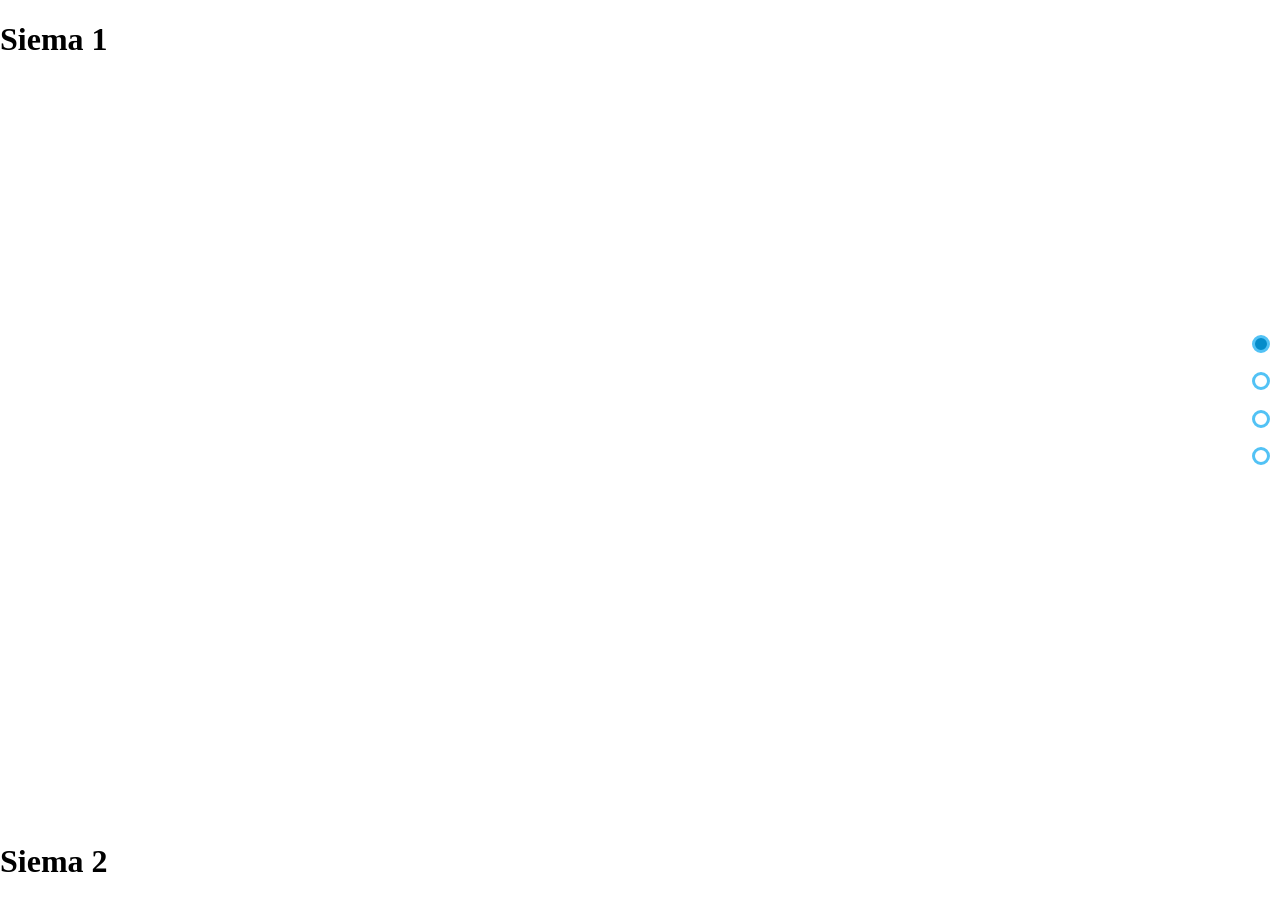
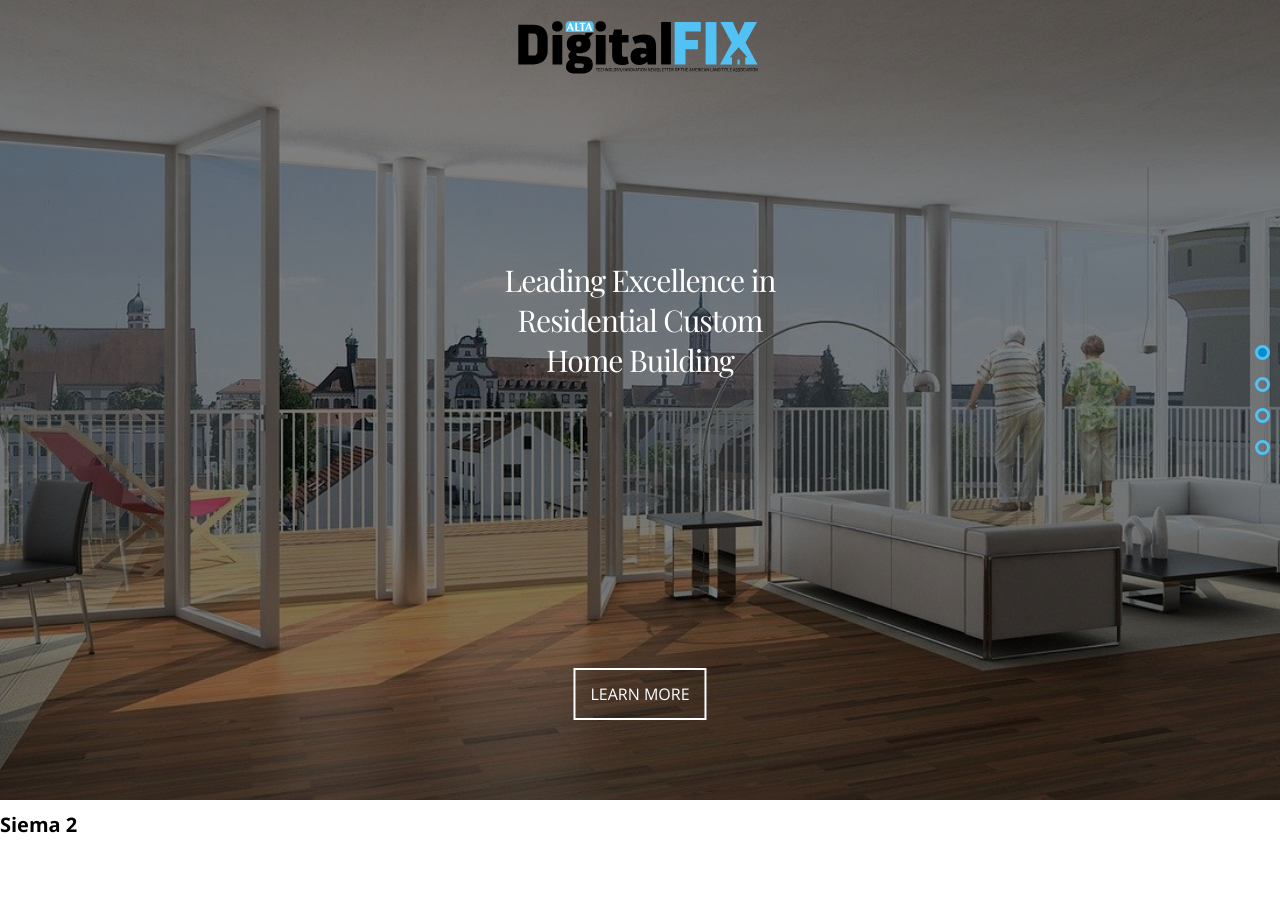
Before and after one commit to Vuzeta/Project_House, a website built with webpack: page src/index.html in a window 1280 px wide. Shown: the top 910 px of the page. Built offline with nearby package versions, Linux system fonts and the light colour scheme.

Commit message:
add navigation

```diff
--- a/src/index.html
+++ b/src/index.html
@@ -6,12 +6,16 @@
     <meta name="viewport" content="width=device-width, initial-scale=1.0">
     <meta http-equiv="X-UA-Compatible" content="ie=edge">
     <title>House Project</title>
+    <link href="https://fonts.googleapis.com/css?family=Open+Sans:400,700|Playfair+Display:400,700&display=swap"
+        rel="stylesheet">
 </head>
 
 <body>
     <main id="root">
-        <section>
-            <h1>Siema 1</h1>
+        <section class="presentation">
+            <div class="presentation__logo"></div>
+            <h1 class="presentation__title">Leading Excellence in Residential Custom Home Building</h1>
+            <a href="#" class="presentation__btn">Learn More</a>
         </section>
         <section>
             <h1>Siema 2</h1>
--- a/src/scss/components/navigation.scss
+++ b/src/scss/components/navigation.scss
@@ -3,24 +3,25 @@
   top: 50%;
   transform: translateY(-50%);
   right: 10px;
+  z-index: 999999;
 
   &__list {
     list-style: none;
     display: flex;
     flex-direction: column;
     justify-content: space-between;
-    height: 130px;
+    height: 110px;
   }
 
   &__item {
-    width: 18px;
-    height: 18px;
+    width: 15px;
+    height: 15px;
     border-radius: 50%;
-    border: 3px solid #52c2f5;
+    border: 3px solid $color-blue-light;
     cursor: pointer;
   }
 
   &__item--active {
-    background-color: #058cca;
+    background-color: $color-blue-dark;
   }
 }
--- /dev/null
+++ b/src/scss/layout/_presentation.scss
@@ -0,0 +1,55 @@
+.presentation {
+  background: url('../assets/hero_1280.jpg') center center/cover no-repeat;
+
+  &::after {
+    content: '';
+    display: block;
+    width: 100%;
+    height: 100vh;
+    background-color: rgba(0, 0, 0, 0.5);
+    position: absolute;
+    top: 0;
+    left: 0;
+  }
+
+  &__logo {
+    position: relative;
+    top: 20px;
+    left: 50%;
+    transform: translateX(-50%);
+    width: 260px;
+    height: 58px;
+    background: url('../assets/logo.svg') center center/cover no-repeat;
+    z-index: 2;
+  }
+
+  &__title {
+    position: absolute;
+    top: 30%;
+    left: 50%;
+    width: 280px;
+    transform: translateX(-50%);
+    line-height: 40px;
+    font-family: $font-secondary;
+    font-size: $font-size-Xlarge;
+    font-weight: $font-weight-light;
+    color: $color-white;
+    text-align: center;
+    z-index: 2;
+    letter-spacing: -1px;
+  }
+
+  &__btn {
+    position: absolute;
+    bottom: 80px;
+    left: 50%;
+    transform: translateX(-50%);
+    color: $color-white;
+    text-decoration: none;
+    font-size: $font-size-medium-small;
+    text-transform: uppercase;
+    padding: 15px;
+    border: 2px solid $color-white;
+    z-index: 2;
+  }
+}
--- a/src/scss/main.scss
+++ b/src/scss/main.scss
@@ -3,6 +3,8 @@
 @import './utils/variables';
 
 @import './components/navigation';
+
+@import './layout/presentation';
 
 * {
   margin: 0;
@@ -12,6 +14,11 @@
 
 html {
   overflow: hidden;
+  font-size: $html-font;
+}
+
+body {
+  font-family: $font-primary;
 }
 
 section {
--- a/src/scss/utils/_variables.scss
+++ b/src/scss/utils/_variables.scss
@@ -8,7 +8,7 @@ $color-gray: #707070;
 
 //FONT FAMILY
 $font-primary: 'Open Sans', sans-serif;
-$font-secondary: 'Playfair Display', sans-serif;
+$font-secondary: 'Playfair Display', serif;
 
 //FONT-SIZE
 $html-font: 62.5%; //10px
```
Also changed, not shown: src/assets/hero_1280.jpg (added), src/assets/logo.svg (added).
